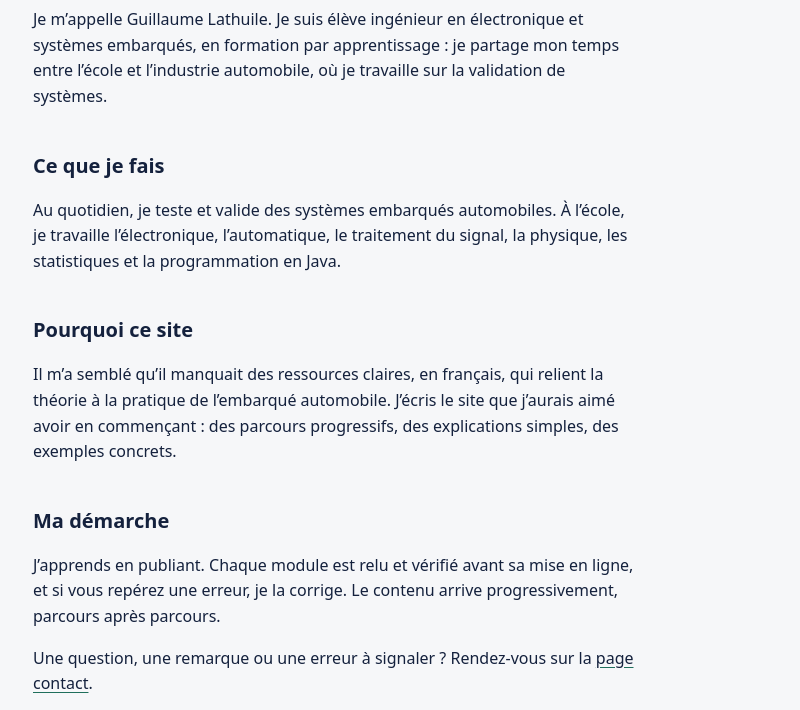
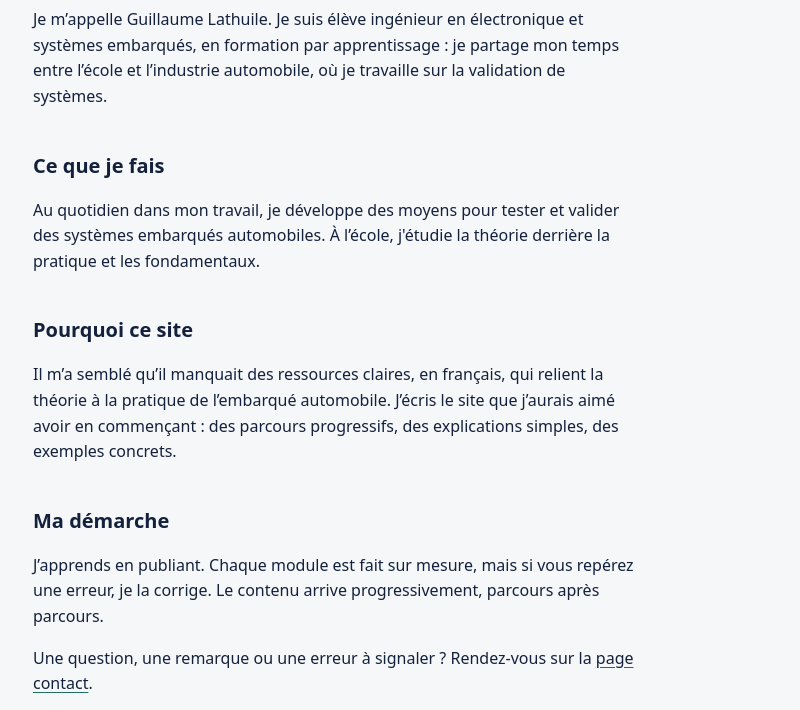
Before and after one commit to guillaumelathuile/lathuile-website, an Astro site: page /lathuile-website/a-propos in a window 1280 px wide. Shown: the part 206-916 px from the top of the page, without its empty margins (239-1039 px from the left). Built offline with nearby package versions, Linux system fonts and the light colour scheme; Astro itself is replaced by a stand-in of ours.

Commit message:
update infos

```diff
--- a/src/pages/a-propos.astro
+++ b/src/pages/a-propos.astro
@@ -7,13 +7,13 @@ const b = import.meta.env.BASE_URL.replace(/\/$/, '');
   <p>Je m’appelle Guillaume Lathuile. Je suis élève ingénieur en électronique et systèmes embarqués, en formation par apprentissage : je partage mon temps entre l’école et l’industrie automobile, où je travaille sur la validation de systèmes.</p>
 
   <h2>Ce que je fais</h2>
-  <p>Au quotidien, je teste et valide des systèmes embarqués automobiles. À l’école, je travaille l’électronique, l’automatique, le traitement du signal, la physique, les statistiques et la programmation en Java.</p>
+  <p>Au quotidien dans mon travail, je développe des moyens pour tester et valider des systèmes embarqués automobiles. À l’école, j'étudie la théorie derrière la pratique et les fondamentaux.</p>
 
   <h2>Pourquoi ce site</h2>
   <p>Il m’a semblé qu’il manquait des ressources claires, en français, qui relient la théorie à la pratique de l’embarqué automobile. J’écris le site que j’aurais aimé avoir en commençant : des parcours progressifs, des explications simples, des exemples concrets.</p>
 
   <h2>Ma démarche</h2>
-  <p>J’apprends en publiant. Chaque module est relu et vérifié avant sa mise en ligne, et si vous repérez une erreur, je la corrige. Le contenu arrive progressivement, parcours après parcours.</p>
+  <p>J’apprends en publiant. Chaque module est fait sur mesure, mais si vous repérez une erreur, je la corrige. Le contenu arrive progressivement, parcours après parcours.</p>
 
   <p>Une question, une remarque ou une erreur à signaler ? Rendez-vous sur la <a href={`${b}/contact/`}>page contact</a>.</p>
   <p class="muted">Ce site est un projet personnel, indépendant de tout employeur ou organisme de formation.</p>
```
